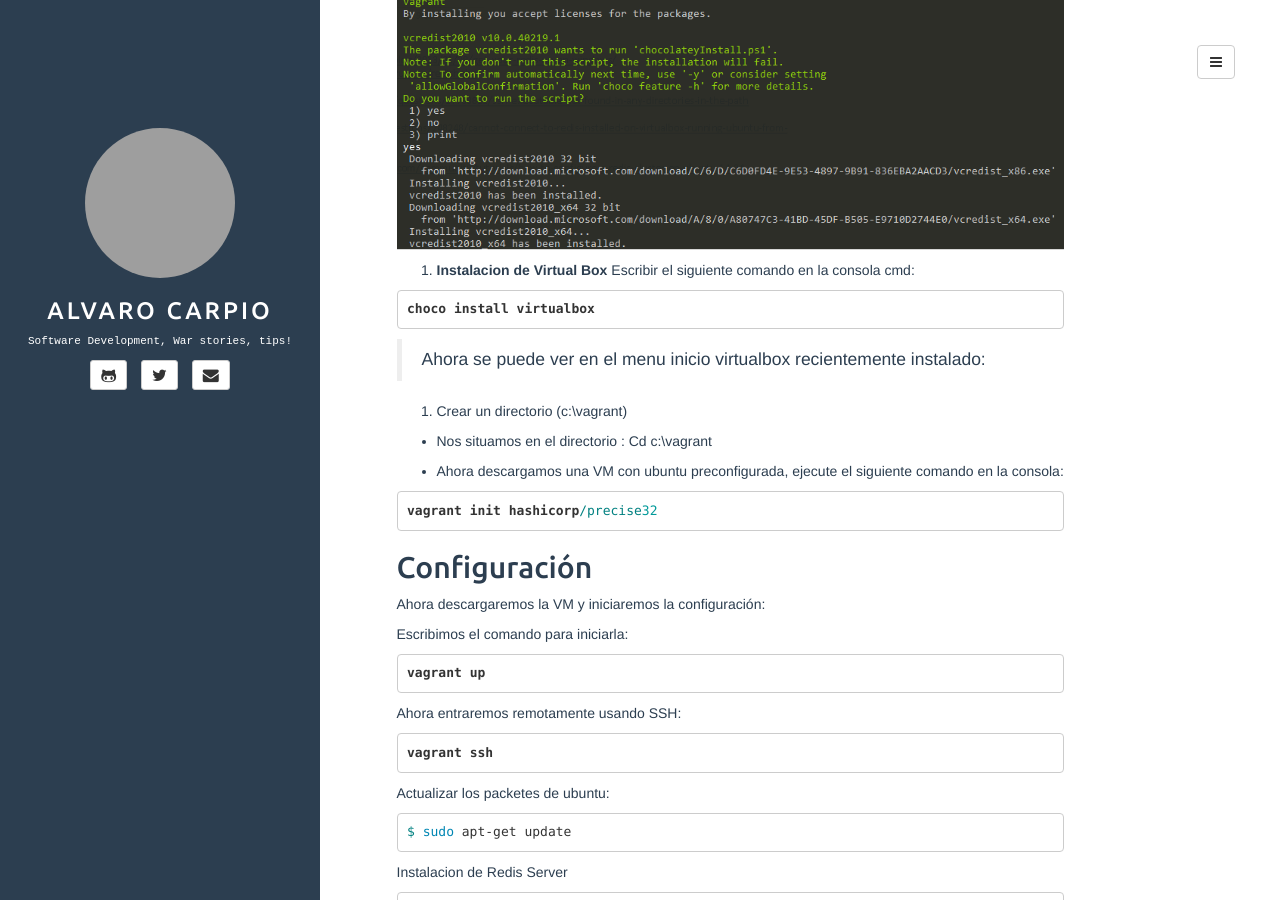
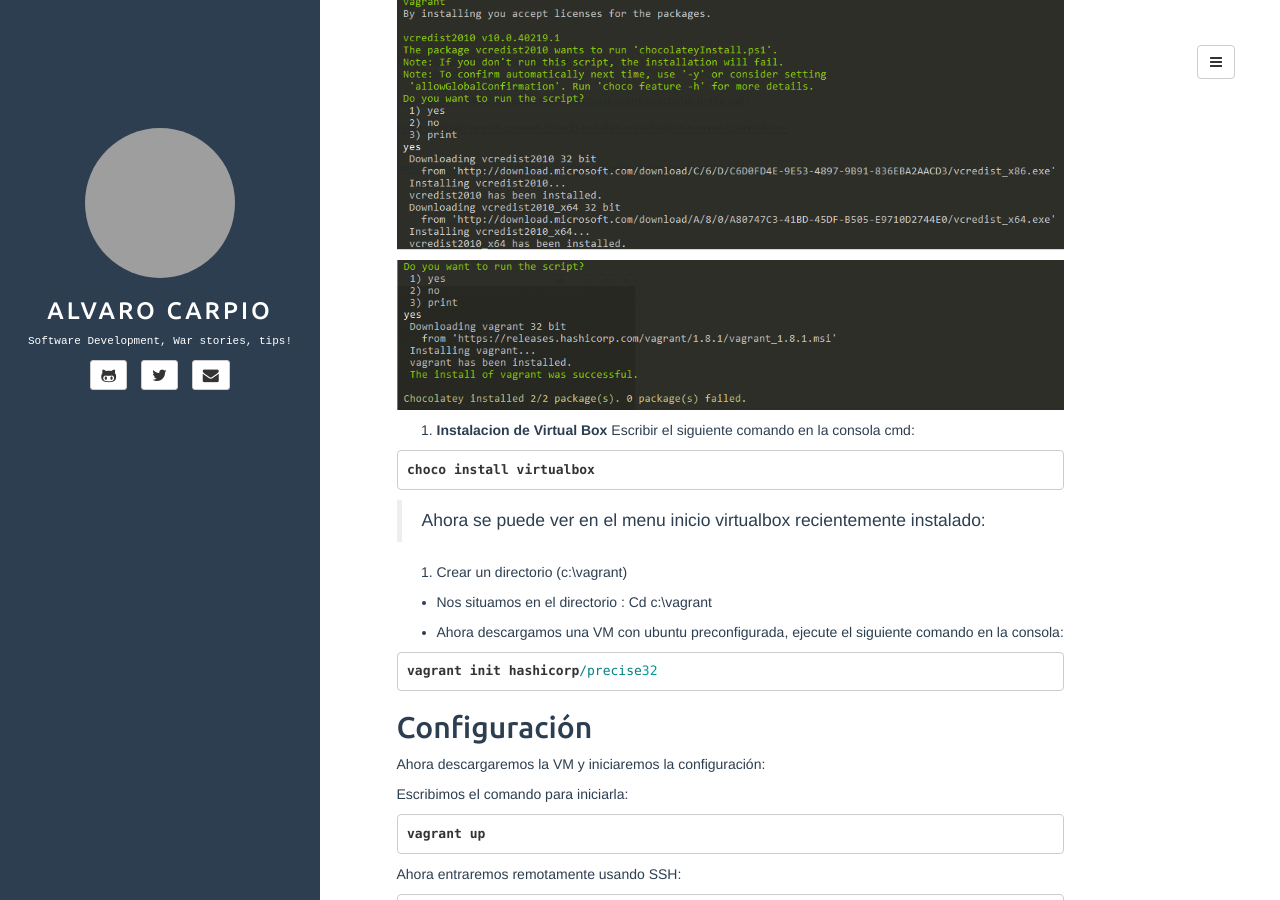
Before and after one commit to alvanxp/alvanxp.github.io, a Jekyll site: the page built from _posts/2016-4-10-Redis-en-windows.md, in a window 1280 px wide and 900 px high, scrolled down 694 px. Built offline with Jekyll 4.4.1, drawn with Linux system fonts in a browser that asks for light colours; comment, search, counter and statistics services are not loaded; grey boxes are pictures that could not be loaded.

Commit message:
Update 2016-4-10-Redis-en-windows.md

````diff
--- a/_posts/2016-4-10-Redis-en-windows.md
+++ b/_posts/2016-4-10-Redis-en-windows.md
@@ -35,6 +35,8 @@ choco install vagrant
 ```
 
 <img src="{{ site.url }}/assets/content/redis-vagrant/vagrant-install.png" alt="vagrant">
+
+<img src="{{ site.url }}/assets/content/redis-vagrant/vagrant-install2.png" alt="vagrant">
 
 3. **Instalacion de Virtual Box**
 Escribir el siguiente comando en la consola cmd:
````
